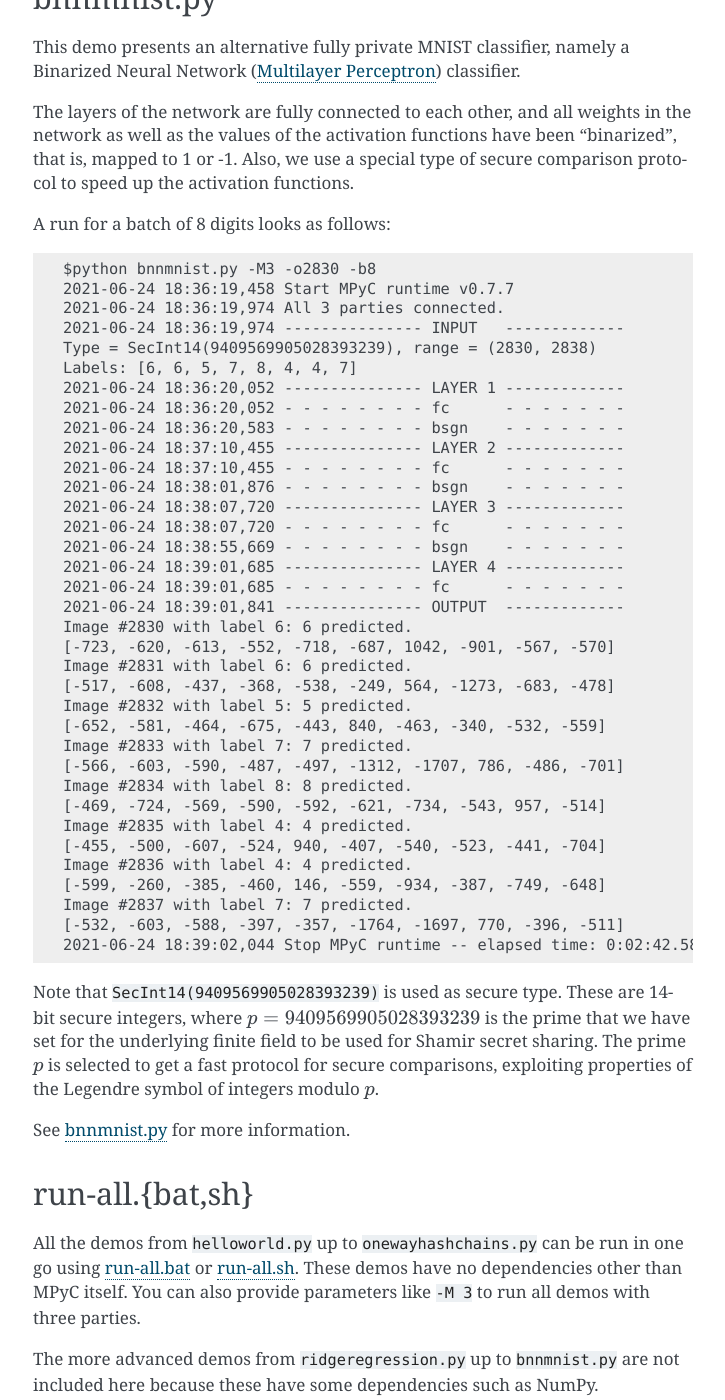
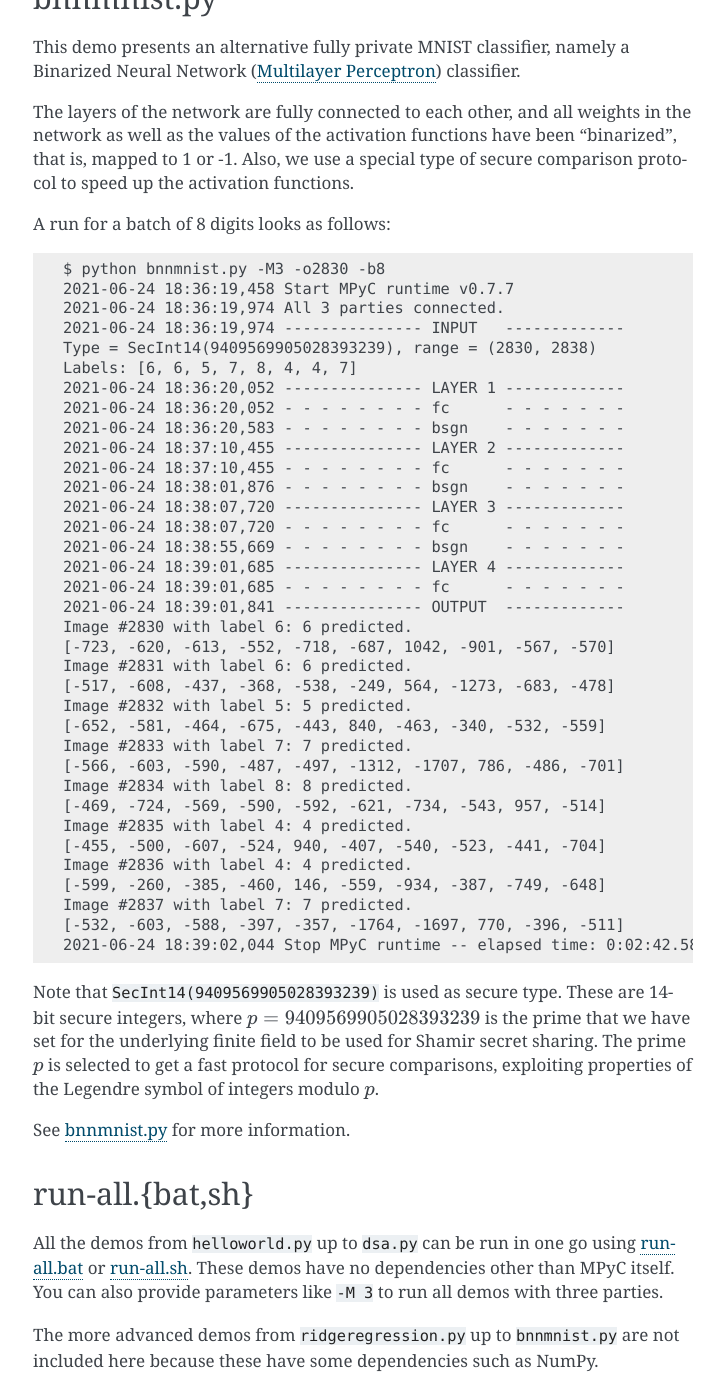
Before and after one commit to lschoe/mpyc, a Sphinx documentation site: the page built from docs/demos.rst, in a window 1280 px wide and 1400 px high, scrolled down 22788 px. Shown: the whole window, without its empty margins (387-1112 px from the left). Built offline with Sphinx 7.4.7, drawn with Linux system fonts in a browser that asks for light colours; some of the changed text lies outside the part shown.

```diff
--- a/docs/conf.py
+++ b/docs/conf.py
@@ -20,7 +20,7 @@ sys.path.insert(0, os.path.abspath('..'))
 # -- Project information -----------------------------------------------------
 
 project = 'MPyC'
-copyright = '2018 - 2021, Berry Schoenmakers'
+copyright = '2018 - 2022, Berry Schoenmakers'
 author = 'Berry Schoenmakers'
 
 from mpyc.__init__ import __version__
--- a/docs/demos.rst
+++ b/docs/demos.rst
@@ -16,7 +16,7 @@ detailed usage instructions. With any demo you can also use the ``-H`` (or, ``--
 to consult the built-in help message for the MPyC framework; this help message is also accessible
 without any demo at hand, namely by running::
 
-   $ python -m mpyc -H
+   python -m mpyc -H
 
 If you leave out the ``-H`` here, you directly enter an asyncio REPL with MPyC preloaded
 together with some standard secure types.
@@ -55,17 +55,17 @@ This causes the demo to be run with :math:`m=5` parties, using a local TCP/IP co
 each pair of parties, for a total of :math:`{m \choose 2}=10` connections. This way, the number of connections can go to
 quite extreme levels, e.g., for :math:`m=300` there will be a whopping 44,850 connections created on your local machine::
 
-   $ python helloworld.py -M300 --no-prss
+   python helloworld.py -M300 --no-prss
 
 provided you've granted your OS enough resources to handle this kind of load.
 
 To engage in a protocol with someone else on a remote machine you can run::
 
-   $ python helloworld.py -P localhost -P 192.168.1.22 -I0
+   python helloworld.py -P localhost -P 192.168.1.22 -I0
 
 and your peer would run::
 
-   $ python helloworld.py -P 192.168.1.11 -P localhost -I1
+   python helloworld.py -P 192.168.1.11 -P localhost -I1
 
 The ``-P`` switches are used to set the IPv4 addresses for the two parties, where the order is significant and must be consistent.
 To run the demo with more parties just keep adding ``-P`` switches. The port numbers will be set automatically, but can
@@ -149,7 +150,7 @@ the MPyC runtime to let the parties exchange their shares pertaining to the secu
 in all parties seeing :math:`1+3+5+7+9+11+13=49`.
 
 Technically, the value of ``f`` is a Python ``Future()`` instance, whose result will hold the value 49 as a
-Python integer of type `int` once the evaluation of ``f`` is done. To obtain this value we can use ``await f``
+Python integer of type ``int`` once the evaluation of ``f`` is done. To obtain this value we can use ``await f``
 if we are inside a Python coroutine, and otherwise the call ``mpc.run(f)`` will make sure that ``f`` is evaluated.
 
 The other oneliners can be broken down similarly. For instance, the oneliner responsible for output ``2**m = 128``
@@ -584,7 +585,7 @@ which coincides with the choice made for the AES polynomial.
 
 An encryption with a 128-bit AES key runs as follows::
 
-   $python aes.py -M3 -1
+   $ python aes.py -M3 -1
    AES-128 encryption only.
    AES polynomial: x^8+x^4+x^3+x+1
    2021-06-24 14:08:35,605 Start MPyC runtime v0.7.7
@@ -994,7 +995,7 @@ the activation functions.
 
 A run for a batch of 8 digits looks as follows::
 
-   $python bnnmnist.py -M3 -o2830 -b8
+   $ python bnnmnist.py -M3 -o2830 -b8
    2021-06-24 18:36:19,458 Start MPyC runtime v0.7.7
    2021-06-24 18:36:19,974 All 3 parties connected.
    2021-06-24 18:36:19,974 --------------- INPUT   -------------
@@ -1041,7 +1042,7 @@ See `bnnmnist.py <https://github.com/lschoe/mpyc/blob/master/demos/bnnmnist.py>`
 run-all.{bat,sh}
 ----------------
 
-All the demos from ``helloworld.py`` up to ``onewayhashchains.py`` can be run in one go using
+All the demos from ``helloworld.py`` up to ``dsa.py`` can be run in one go using
 `run-all.bat <https://github.com/lschoe/mpyc/blob/master/demos/run-all.bat>`_ or
 `run-all.sh <https://github.com/lschoe/mpyc/blob/master/demos/run-all.sh>`_.
 These demos have no dependencies other than MPyC itself.
--- a/docs/index.rst
+++ b/docs/index.rst
@@ -11,6 +11,7 @@ Welcome to MPyC's documentation!
    :maxdepth: 2
    :caption: Contents:
 
+   install
    demos
    mpyc
 
--- a/mpyc/__init__.py
+++ b/mpyc/__init__.py
@@ -26,5 +26,5 @@ with log round complexity), random (securely mimicking Python’s random module)
 and statistics (securely mimicking Python’s statistics module).
 """
 
-__version__ = '0.8'
+__version__ = '0.8.1'
 __license__ = 'MIT License'
```
Also changed, not shown: other parts of docs/demos.rst (+4 -3 lines), README.md (+1 -1 lines), docs/install.rst (added, +84 -0 lines), 3 other files.
